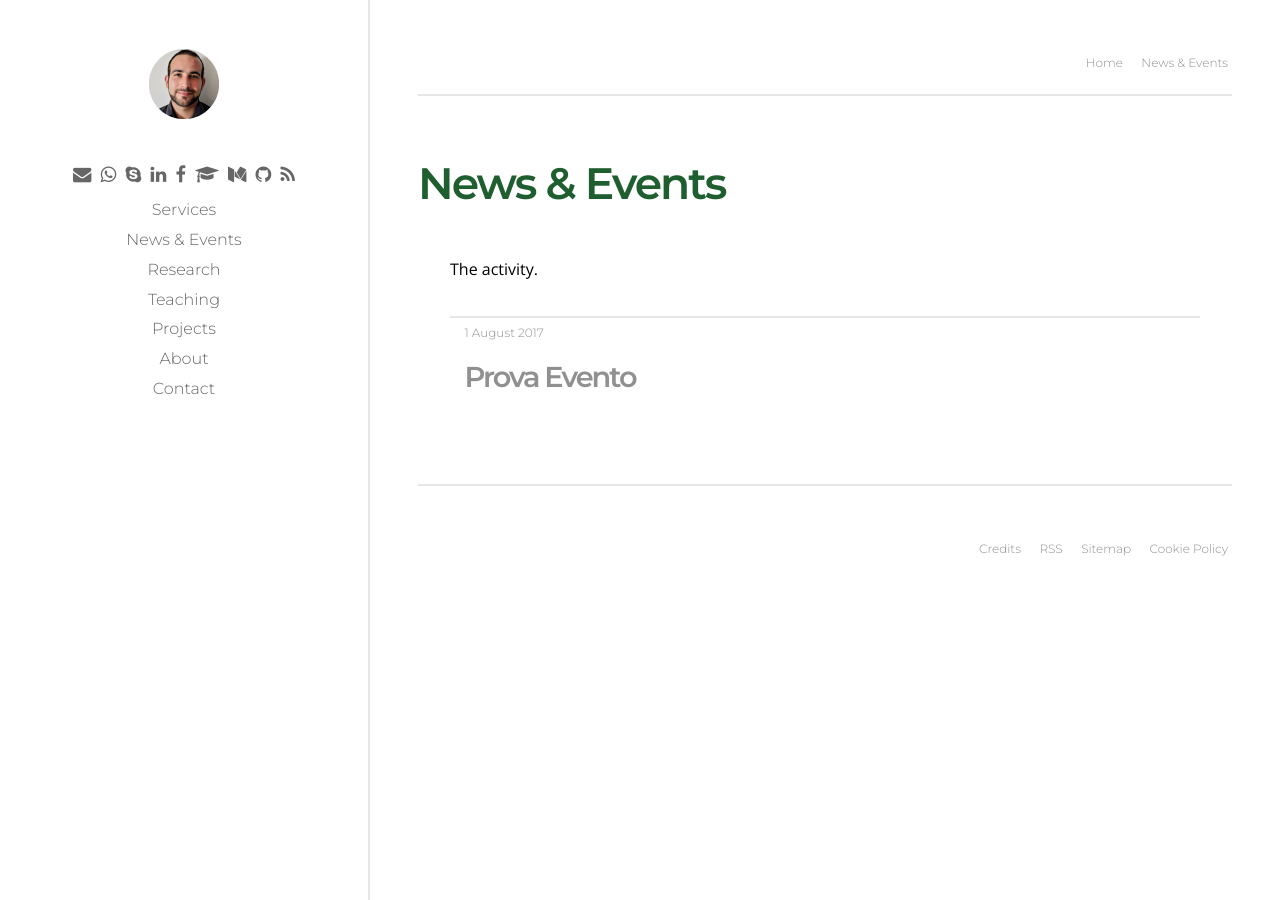
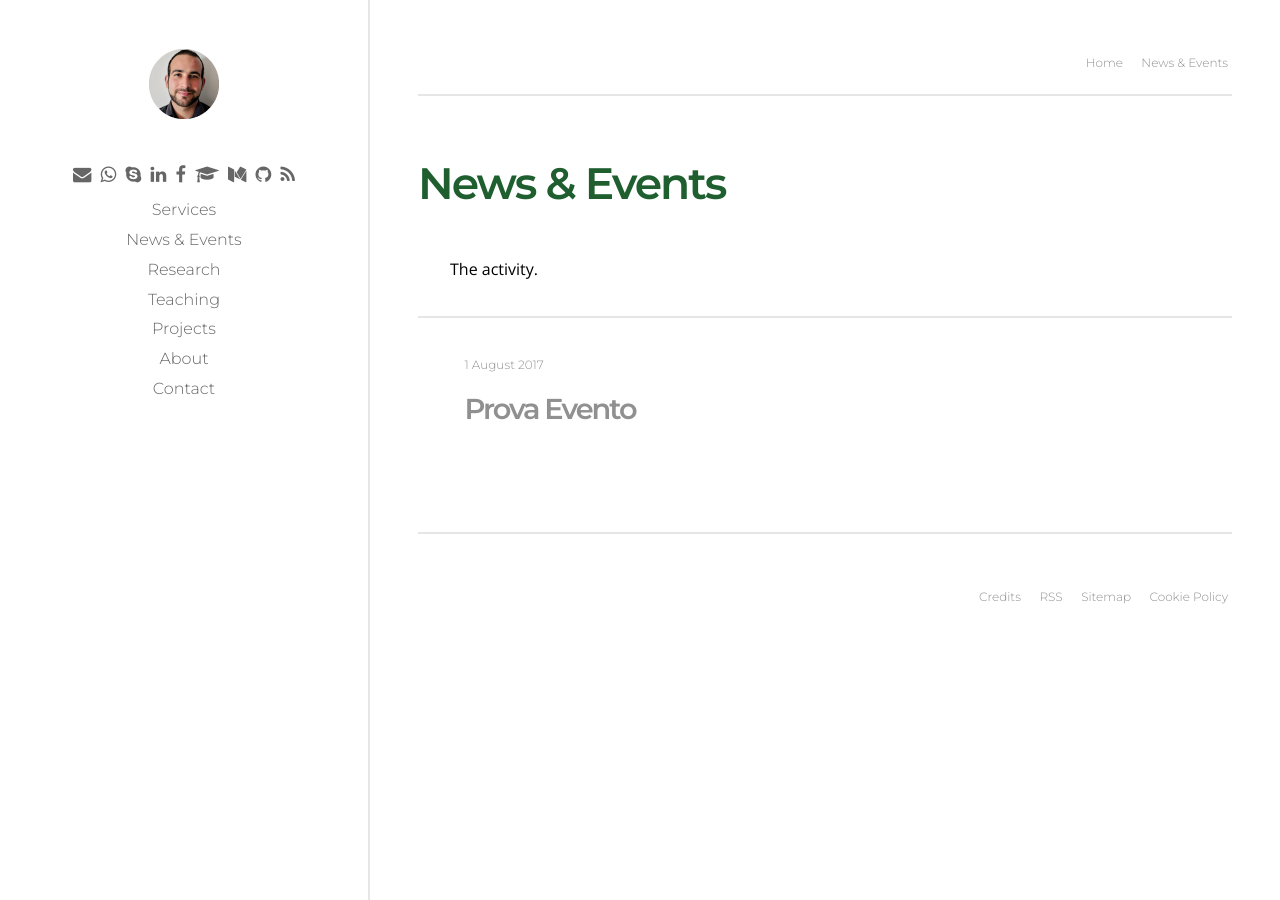
Before and after one commit to p-marco/p-marco.github.io, a Jekyll site: the page built from activity.md, in a window 1280 px wide. Built offline with Jekyll 4.4.1, drawn with Linux system fonts in a browser that asks for light colours; our own code applies the rules of GitHub Pages for plain Markdown files.

Commit message:
default layout test

```diff
--- a/_includes/collection.html
+++ b/_includes/collection.html
@@ -1,5 +1,5 @@
 <h2> {{ site.collection.title }}</h2>
-<ul class="grid items">
+<ul class="grid-items">
 
 {% for item in collection %}
 
--- a/assets/css/styles.scss
+++ b/assets/css/styles.scss
@@ -307,6 +307,6 @@ a{
 }
 
 .grid-item{
-	margin: 2*$unit-grid;
 	border-top: solid 2px $color-accent;
+	padding: 2*$unit-grid;
 }
```
